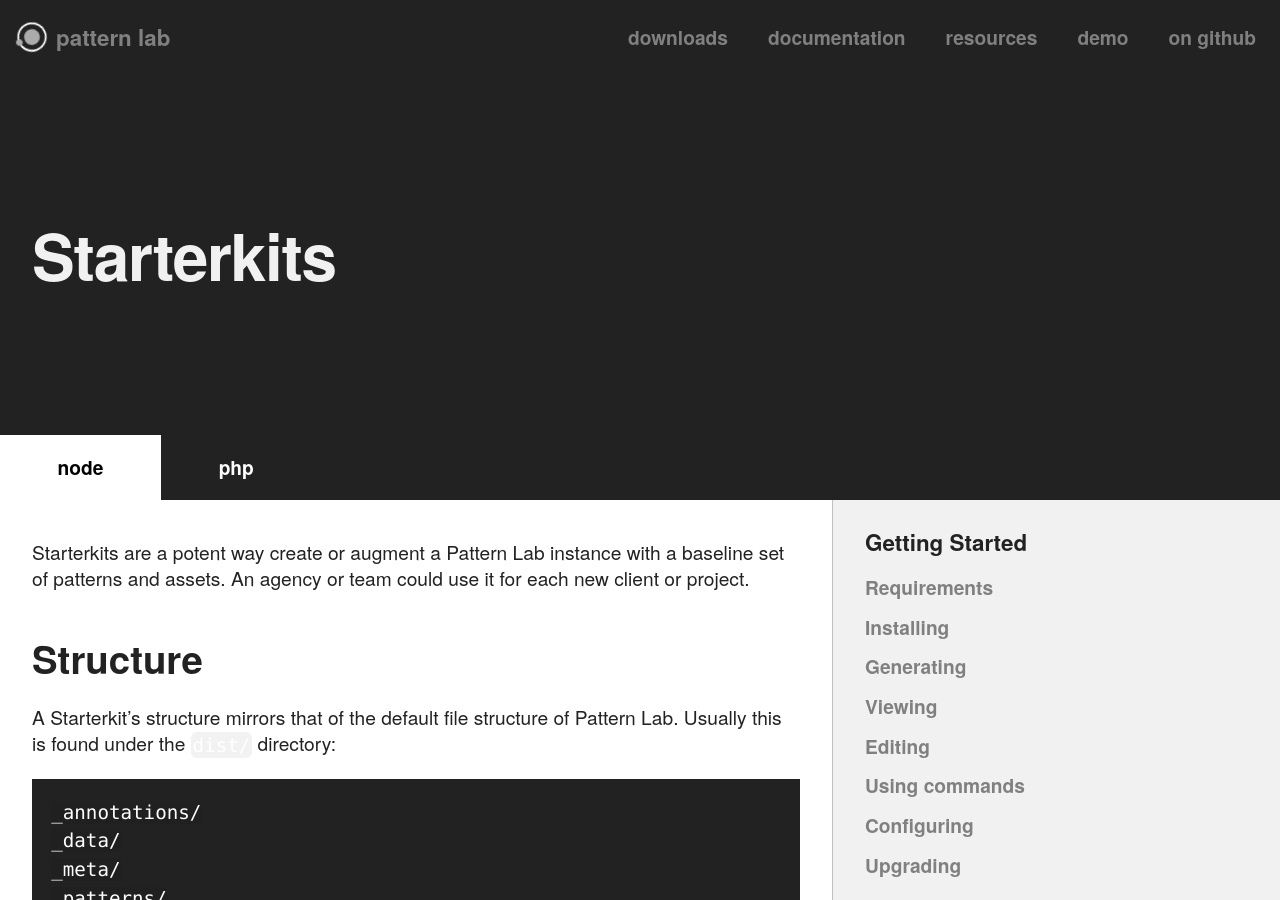
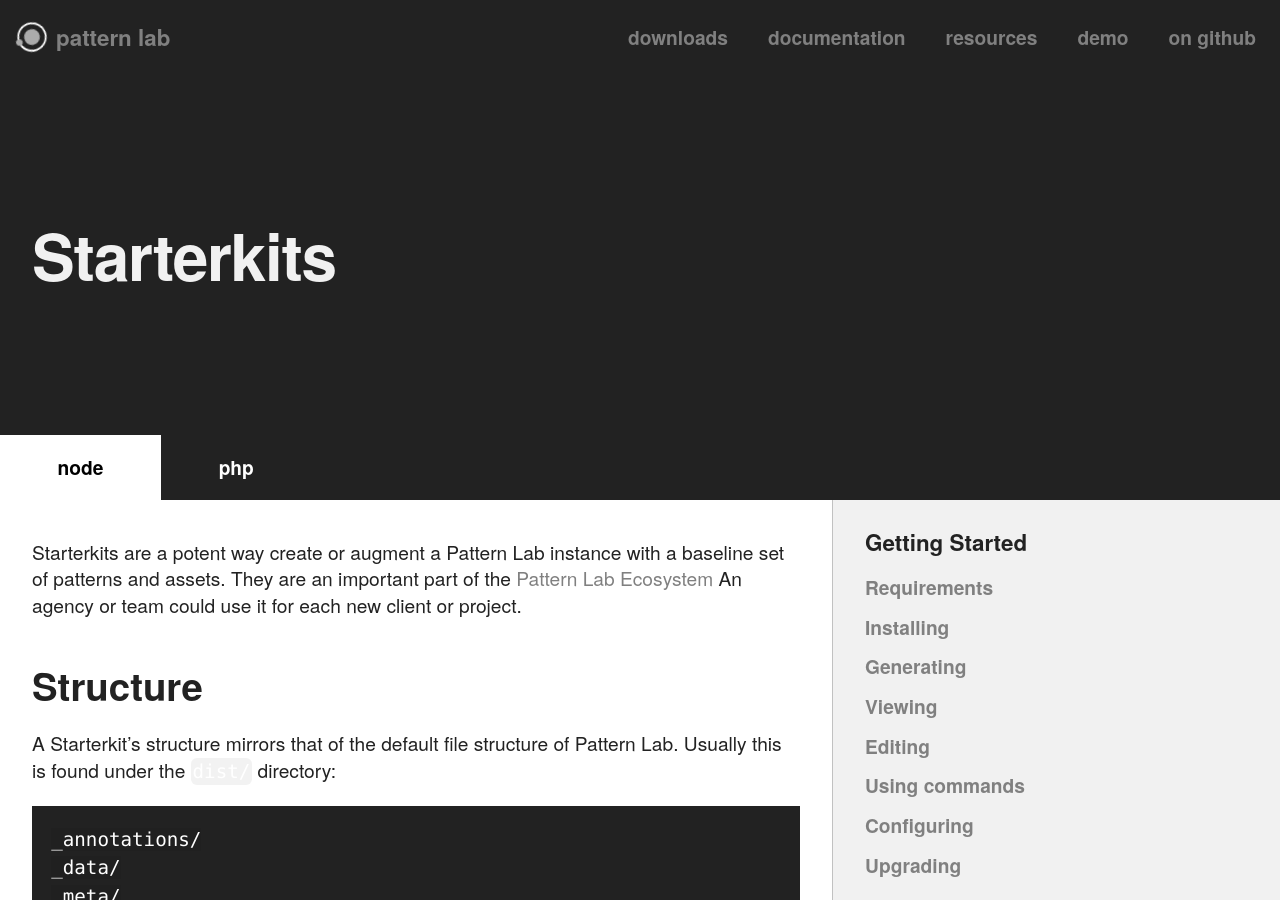
Before and after one commit to pattern-lab/website, a Jekyll site: the page built from docs/advanced-starterkits.md, in a window 1280 px wide and 900 px high. Built offline with Jekyll 4.4.1, drawn with Linux system fonts in a browser that asks for light colours.

Commit message:
feat(docs): Cross-link starterkits as part of the ecosystem

```diff
--- a/docs/advanced-starterkits.md
+++ b/docs/advanced-starterkits.md
@@ -14,7 +14,7 @@
 
 {% capture m %}
 
-Starterkits are a potent way create or augment a Pattern Lab instance with a baseline set of patterns and assets. An agency or team could use it for each new client or project.
+Starterkits are a potent way create or augment a Pattern Lab instance with a baseline set of patterns and assets. They are an important part of the [Pattern Lab Ecosystem](/docs/advanced-ecosystem-overview.html) An agency or team could use it for each new client or project.
 
 ## Structure
 
```
Also changed, not shown: docs/advanced-ecosystem-overview.md (+2 -0 lines).
